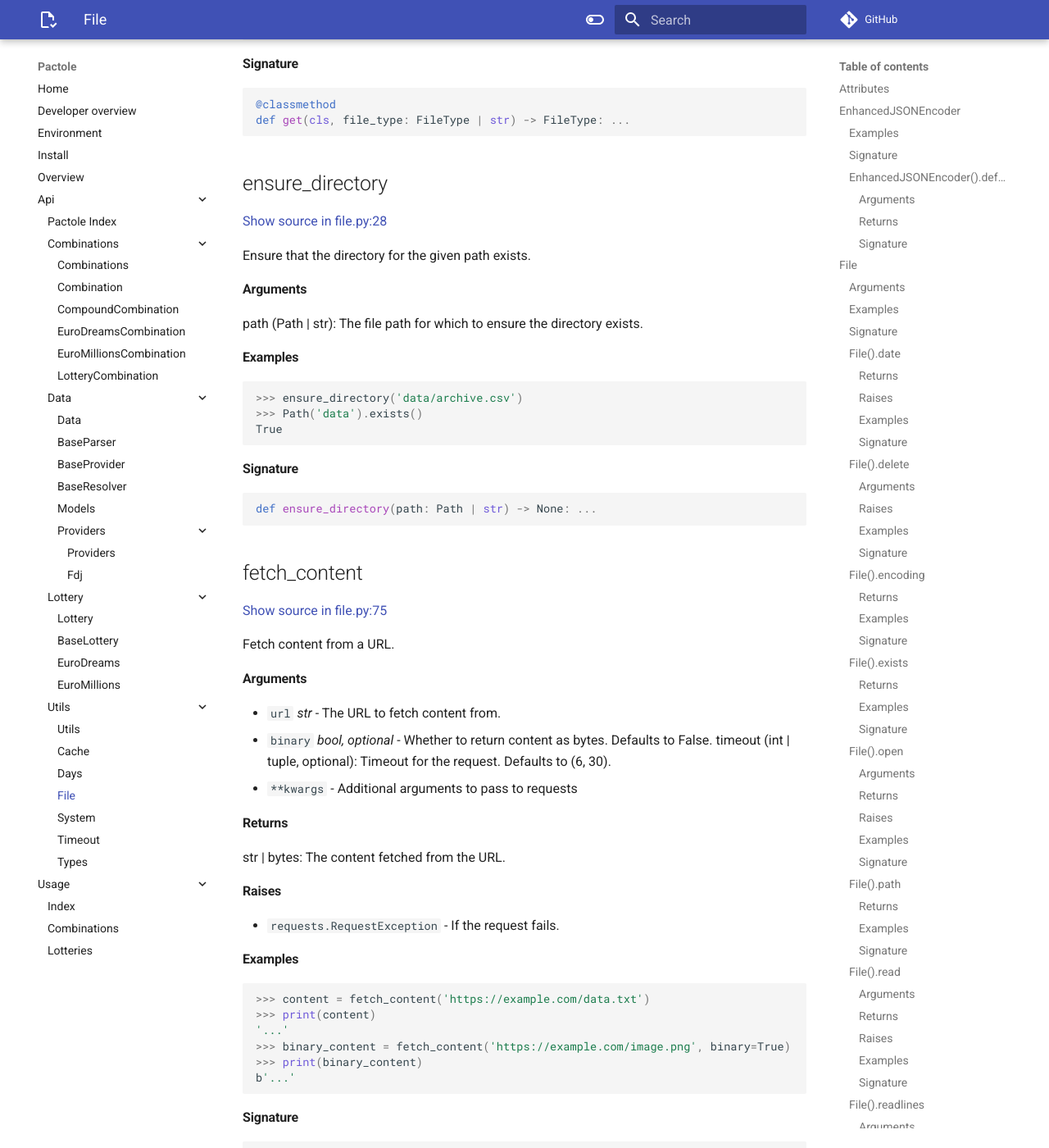
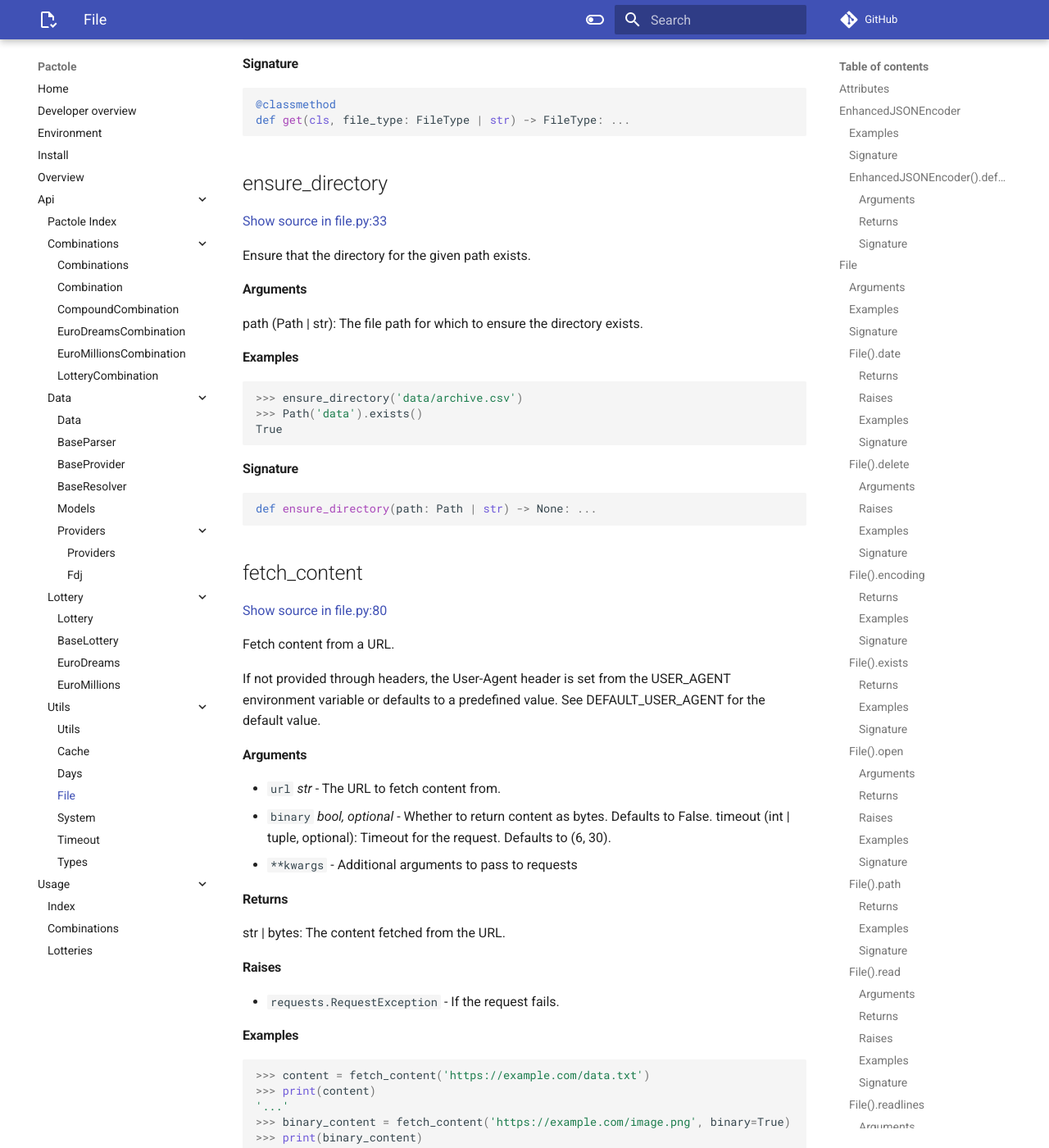
Before and after one commit to cerbernetix/pactole, an MkDocs documentation site: the page built from docs/api/utils/file.md, in a window 1280 px wide and 1400 px high, scrolled down 10292 px. Shown: the whole window at 82% size. Built offline with MkDocs 1.6.1 and Material for MkDocs 9.7.7, drawn with Linux system fonts in a browser that asks for light colours; comment, search, counter and statistics services are not loaded; some of the changed text lies outside the part shown.

```diff
--- a/docs/api/utils/file.md
+++ b/docs/api/utils/file.md
@@ -515,7 +515,7 @@ def get(cls, file_type: FileType | str) -> FileType: ...
 
 ## ensure_directory
 
-[Show source in file.py:28](https://github.com/cerbernetix/pactole/blob/main/src/pactole/utils/file.py#L28)
+[Show source in file.py:33](https://github.com/cerbernetix/pactole/blob/main/src/pactole/utils/file.py#L33)
 
 Ensure that the directory for the given path exists.
 
@@ -541,9 +541,12 @@ def ensure_directory(path: Path | str) -> None: ...
 
 ## fetch_content
 
-[Show source in file.py:75](https://github.com/cerbernetix/pactole/blob/main/src/pactole/utils/file.py#L75)
+[Show source in file.py:80](https://github.com/cerbernetix/pactole/blob/main/src/pactole/utils/file.py#L80)
 
 Fetch content from a URL.
+
+If not provided through headers, the User-Agent header is set from the USER_AGENT environment
+variable or defaults to a predefined value. See DEFAULT_USER_AGENT for the default value.
 
 #### Arguments
 
```
Also changed, not shown: other parts of docs/api/utils/file.md (+22 -22 lines).
